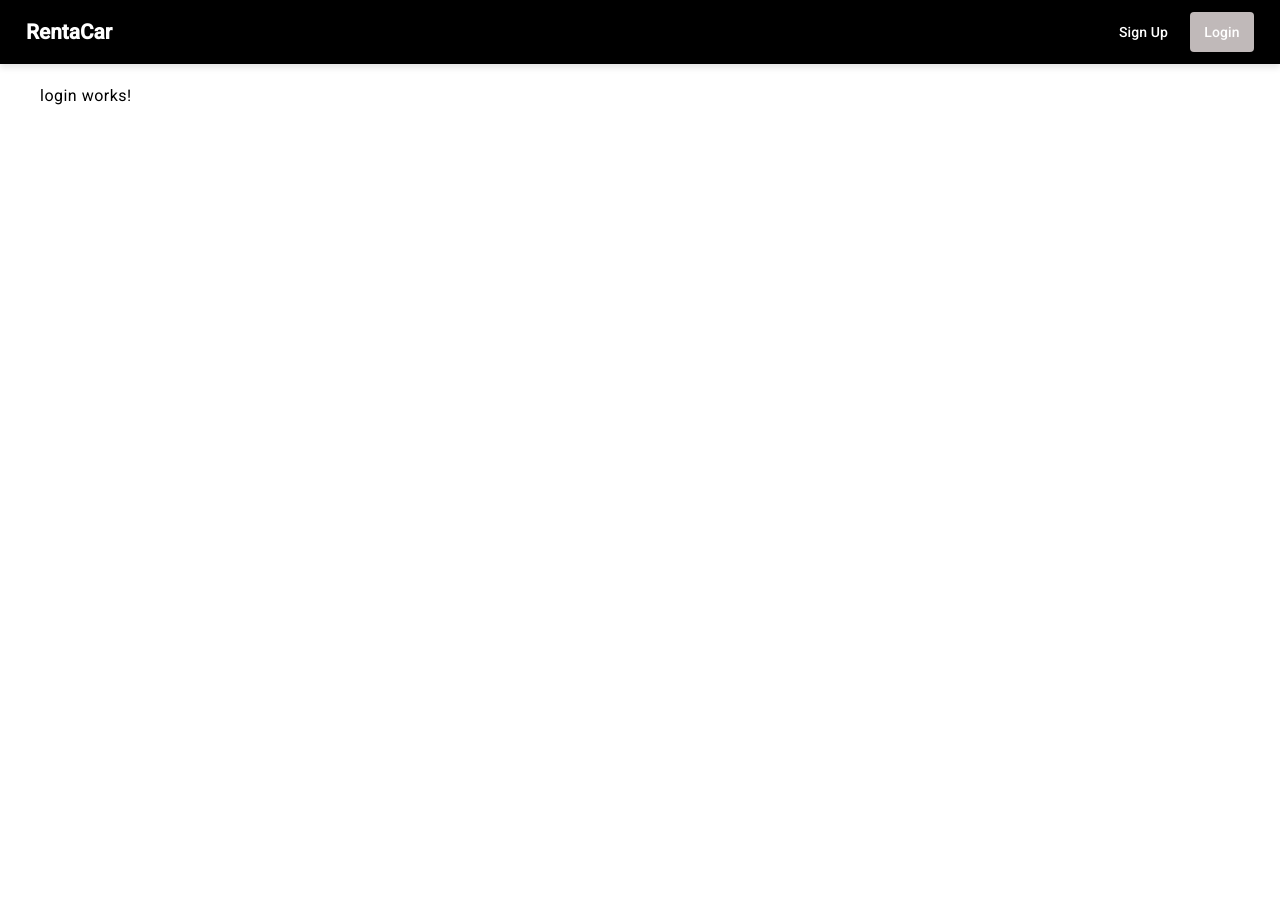
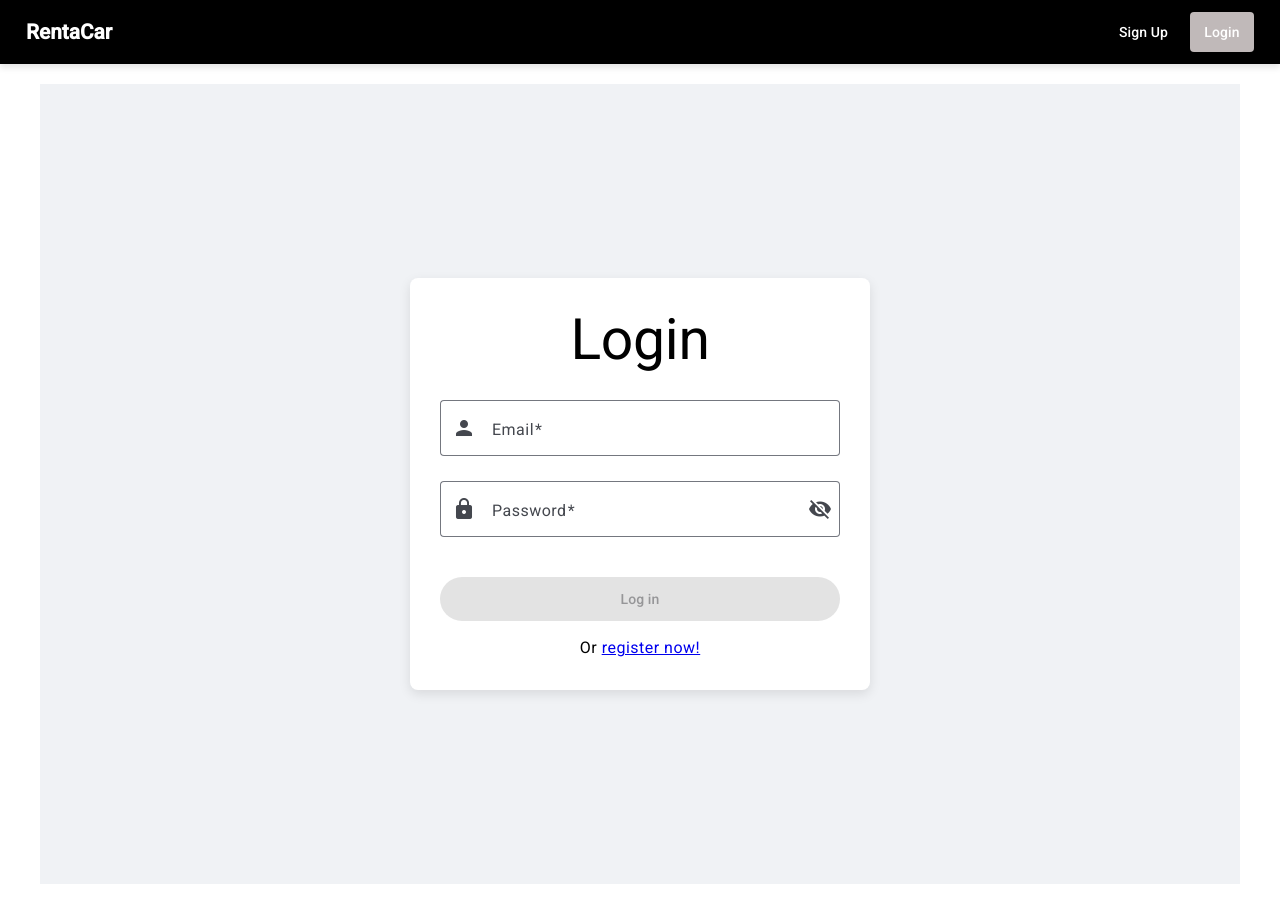
Before and after one commit to JaimeAsensioSerrano/frontcrm, an Angular app: page /login in a window 1280 px wide. Before the commit the page ends 800 px from the top, so only its background shows below. Built offline with nearby package versions, Linux system fonts and the light colour scheme.

Commit message:
Arreglado Login y Signup con Angular Material PARTE 7

```diff
--- a/src/app/app.config.ts
+++ b/src/app/app.config.ts
@@ -10,6 +10,6 @@ export const appConfig: ApplicationConfig = {
     provideZoneChangeDetection({ eventCoalescing: true }),
     provideRouter(routes),
     provideAnimationsAsync(),
-    provideHttpClient()
+    provideHttpClient(), provideAnimationsAsync()
     ]
 };
--- a/src/app/app.routes.ts
+++ b/src/app/app.routes.ts
@@ -1,3 +1,4 @@
+
 import { Routes } from '@angular/router';
 import { SignupComponent } from './auth/componets/signup/signup.component';
 import { LoginComponent } from './auth/componets/login/login.component';
--- a/src/app/auth/componets/login/login.component.css
+++ b/src/app/auth/componets/login/login.component.css
@@ -0,0 +1,47 @@
+.bg {
+  min-height: 100vh;
+  background-color: #f0f2f5;
+  display: flex;
+  justify-content: center;
+  align-items: center;
+}
+
+.parent {
+  width: 100%;
+  display: flex;
+  justify-content: center;
+}
+
+.child {
+  background: white;
+  padding: 30px;
+  border-radius: 8px;
+  box-shadow: 0 4px 12px rgba(0,0,0,0.1);
+  width: 100%;
+  max-width: 400px;
+}
+
+.full-width {
+  width: 100%;
+  margin-bottom: 5px;
+}
+
+.login-btn {
+  margin-top: 15px;
+  padding: 22px 0; /* Botón un poco más alto */
+}
+
+/* Spinner Overlay */
+.spinner-overlay {
+  position: fixed;
+  top: 0;
+  left: 0;
+  width: 100%;
+  height: 100%;
+  background-color: rgba(0, 0, 0, 0.5); /* Fondo oscuro semitransparente */
+  z-index: 1000;
+  display: flex;
+  flex-direction: column; /* Para poner el texto debajo del spinner */
+  justify-content: center;
+  align-items: center;
+}
--- a/src/app/auth/componets/login/login.component.html
+++ b/src/app/auth/componets/login/login.component.html
@@ -1 +1,54 @@
-<p>login works!</p>
+<div class="bg">
+
+  <div class="spinner-overlay" *ngIf="isSpinning">
+    <mat-spinner diameter="50"></mat-spinner>
+    <p style="margin-top: 10px; color: white; font-weight: bold;">Working...</p>
+  </div>
+
+  <div class="parent">
+    <div class="child">
+
+      <div class="imgDiv" style="text-align: center; margin-bottom: 20px;">
+        <h1>Login</h1>
+      </div>
+
+      <form [formGroup]="loginForm" (ngSubmit)="login()">
+
+        <mat-form-field appearance="outline" class="full-width">
+          <mat-label>Email</mat-label>
+          <mat-icon matPrefix>person</mat-icon>
+          <input matInput formControlName="email" placeholder="Email">
+          <mat-error *ngIf="loginForm.get('email')?.hasError('required')">
+            Please input your email!
+          </mat-error>
+          <mat-error *ngIf="loginForm.get('email')?.hasError('email')">
+            Invalid email format!
+          </mat-error>
+        </mat-form-field>
+
+        <mat-form-field appearance="outline" class="full-width">
+          <mat-label>Password</mat-label>
+          <mat-icon matPrefix>lock</mat-icon>
+          <input matInput [type]="hidePassword ? 'password' : 'text'" formControlName="password" placeholder="Password">
+
+          <button mat-icon-button matSuffix (click)="hidePassword = !hidePassword" type="button">
+            <mat-icon>{{hidePassword ? 'visibility_off' : 'visibility'}}</mat-icon>
+          </button>
+
+          <mat-error *ngIf="loginForm.get('password')?.hasError('required')">
+            Please input your Password!
+          </mat-error>
+        </mat-form-field>
+
+        <button mat-flat-button color="primary" class="login-btn full-width" type="submit" [disabled]="loginForm.invalid">
+          Log in
+        </button>
+
+        <div style="text-align: center; margin-top: 10px;">
+             Or <a routerLink="/register">register now!</a>
+        </div>
+
+      </form>
+    </div>
+  </div>
+</div>
--- a/src/app/auth/componets/login/login.component.ts
+++ b/src/app/auth/componets/login/login.component.ts
@@ -1,12 +1,70 @@
 import { Component } from '@angular/core';
+// ⬇️ ESTAS SON LAS LÍNEAS QUE TE FALTABAN
+import { MatFormFieldModule } from '@angular/material/form-field';
+import { MatInputModule } from '@angular/material/input';
+import { MatButtonModule } from '@angular/material/button';
+import { MatIconModule } from '@angular/material/icon';
+import { MatProgressSpinnerModule } from '@angular/material/progress-spinner';
+import { ReactiveFormsModule, FormGroup, FormBuilder, Validators } from '@angular/forms';
+import { RouterLink, Router } from '@angular/router';
+import { AuthService } from '../services/auth/auth.service'; // Asegúrate que la ruta sea correcta
+import { MatSnackBar } from '@angular/material/snack-bar'; // Para mostrar mensajes de error/éxito
+import { CommonModule } from '@angular/common'; // Importante para que funcione *ngIf
 
 @Component({
   selector: 'app-login',
   standalone: true,
-  imports: [],
+  imports: [
+    CommonModule,
+    MatFormFieldModule,
+    MatInputModule,
+    MatButtonModule,
+    MatIconModule,
+    MatProgressSpinnerModule,
+    ReactiveFormsModule,
+    RouterLink
+  ],
   templateUrl: './login.component.html',
   styleUrl: './login.component.css'
 })
 export class LoginComponent {
+  loginForm: FormGroup;
+  hidePassword = true;
+  isSpinning = false;
 
+  constructor(
+    private fb: FormBuilder,
+    private authService: AuthService,
+    private router: Router,
+    private snackBar: MatSnackBar
+  ) {
+    this.loginForm = this.fb.group({
+      email: ['', [Validators.required, Validators.email]],
+      password: ['', [Validators.required]]
+    });
+  }
+
+  login() {
+    if (this.loginForm.invalid) {
+      this.snackBar.open("Please fill in all fields correctly", "Close", { duration: 3000 });
+      return;
+    }
+
+    this.isSpinning = true;
+
+    this.authService.register(this.loginForm.value).subscribe((res: any) => { // Nota: en tu servicio se llama 'register' pero aquí hacemos login
+        this.isSpinning = false;
+        console.log(res);
+        // Aquí deberías comprobar si el login fue exitoso según tu backend
+        if (res.id != null) {
+            this.snackBar.open("Login Successful!", "Close", { duration: 5000 });
+            this.router.navigateByUrl('/dashboard'); // O a donde quieras ir
+        } else {
+            this.snackBar.open("Bad credentials", "Close", { duration: 5000, panelClass: 'error-snackbar' });
+        }
+    }, (error) => {
+        this.isSpinning = false;
+        this.snackBar.open("Network Error", "Close", { duration: 5000, panelClass: 'error-snackbar' });
+    });
+  }
 }
--- a/src/styles.css
+++ b/src/styles.css
@@ -2,3 +2,6 @@
 
 html, body { height: 100%; }
 body { margin: 0; font-family: Roboto, "Helvetica Neue", sans-serif; }
+
+html, body { height: 100%; }
+body { margin: 0; font-family: Roboto, "Helvetica Neue", sans-serif; }
```
